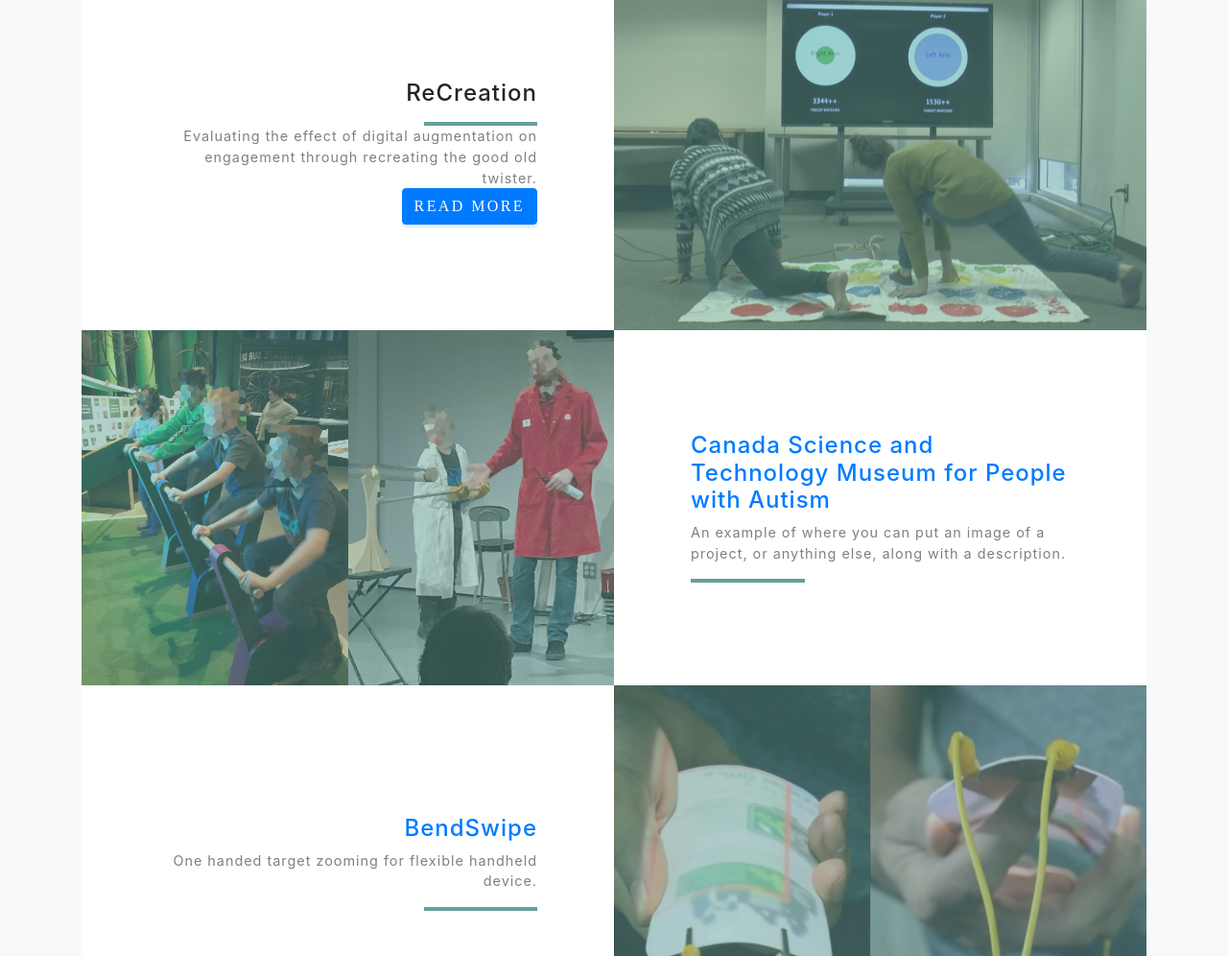
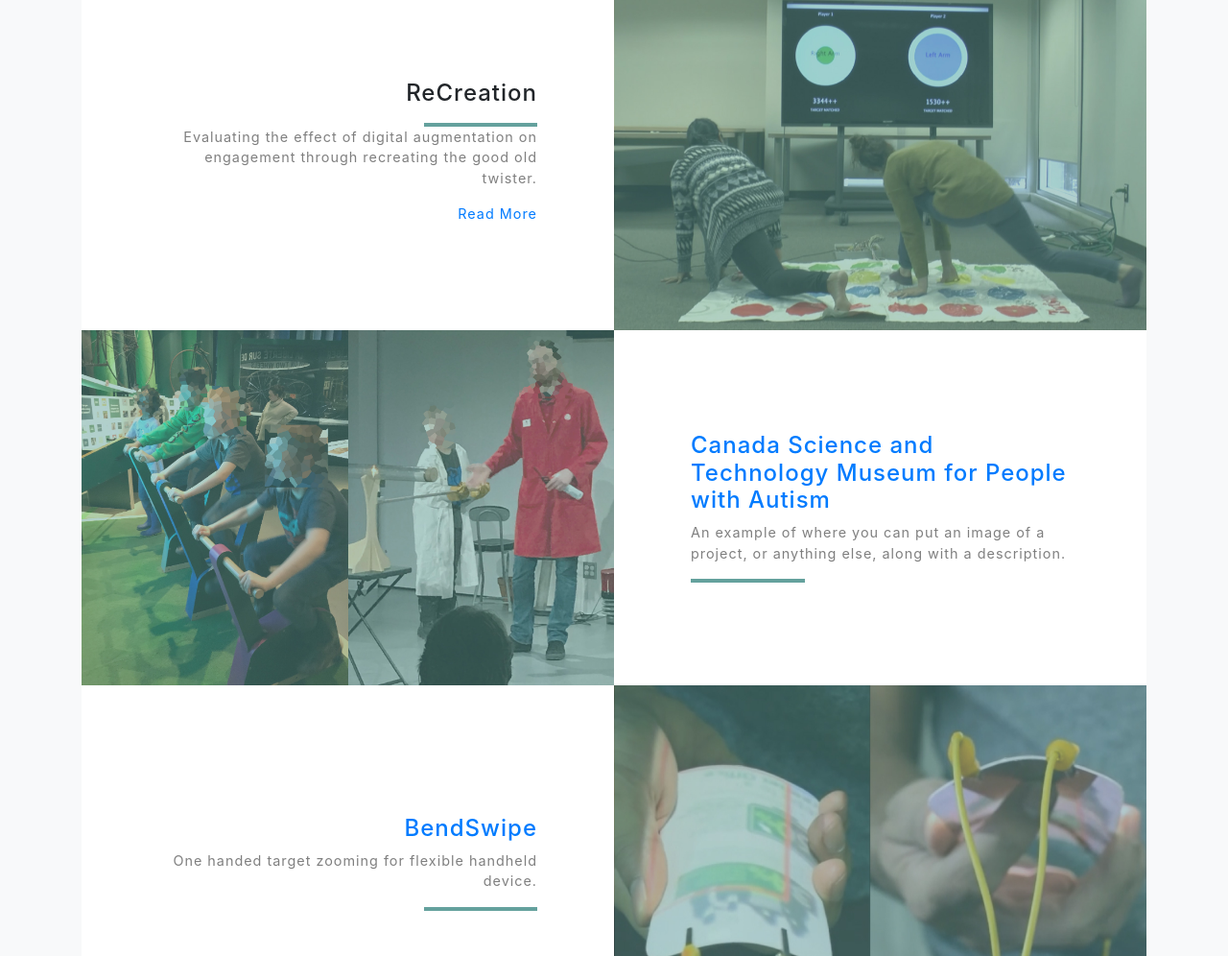
Before and after one commit to odditysingh/work, a website with bundled scripts: page index.html in a window 1280 px wide. Shown: the part 1472-2468 px from the top of the page at 96% size. Built offline with nearby package versions, Linux system fonts and the light colour scheme.

Commit message:
Update index.html

```diff
--- a/index.html
+++ b/index.html
@@ -96,7 +96,8 @@
                   <h4 class="text-black">ReCreation</h4>
                   <hr class="d-none d-lg-block mb-0 mr-0">
                   <p class="mb-0 text-black-50">Evaluating the effect of digital augmentation on engagement through recreating the good old twister.</p>
-                  <a class="btn btn-primary" href="ReCreation.html" role="button">Read More</a>
+                  <p></p>
+                  <p class="mb-0 text-black-50"><a href="ReCreation.html">Read More</a></p>
                 </div>
               </div>
             </div>
```
